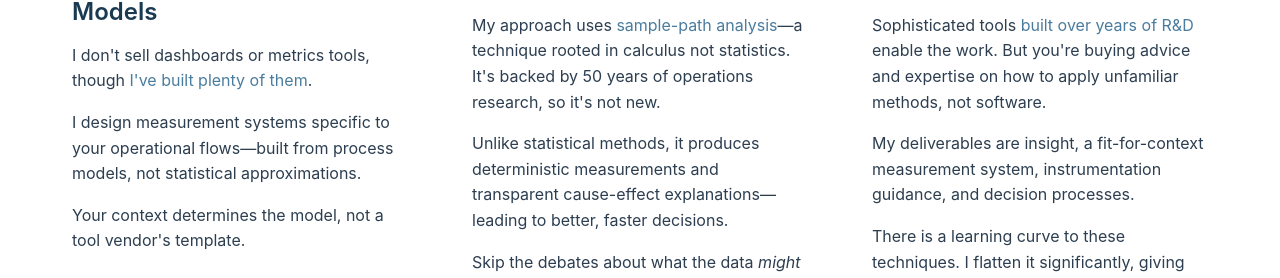
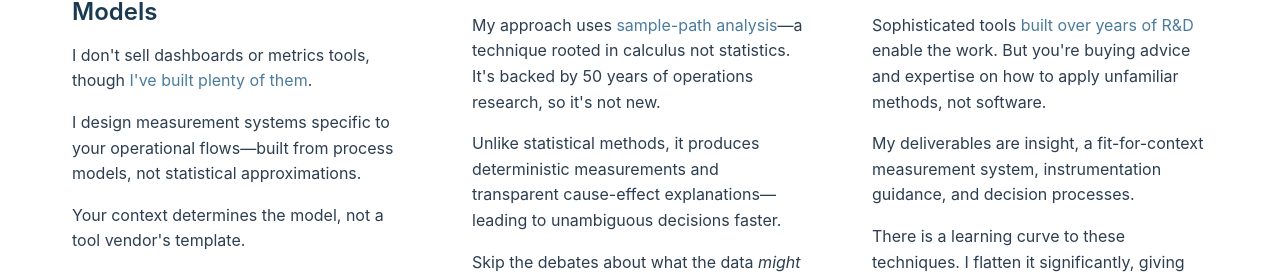
Before and after one commit to polarisadvisor/polarisadvisor, an Eleventy site: page v1/src/index.md in a window 1280 px wide. Shown: the part 1604-1882 px from the top of the page. Built offline with nearby package versions, Linux system fonts and the light colour scheme; Eleventy itself is replaced by a stand-in of ours; files that its build step writes are made by us from their sources.

Commit message:
Copy edits and tightening.

```diff
--- a/v1/src/index.md
+++ b/v1/src/index.md
@@ -60,7 +60,7 @@ description: Bespoke measurement systems grounded in how your work flows. Custom
       <div class="prop">
         <h3>Deterministic Measurement</h3>
         <p>My approach uses <a href="https://samplepath.pcalc.org">sample-path analysis</a>—a technique rooted in calculus not statistics. It's backed by 50 years of operations research, so it's not new. </p>
-        <p>Unlike statistical methods, it produces deterministic measurements and transparent cause-effect explanations—leading to better, faster decisions.</p>
+        <p>Unlike statistical methods, it produces deterministic measurements and transparent cause-effect explanations—leading to unambiguous decisions faster.</p>
         <p>Skip the debates about what the data <em>might</em> mean and decide how to act on it.</p>
       </div>
       <div class="prop">
```
